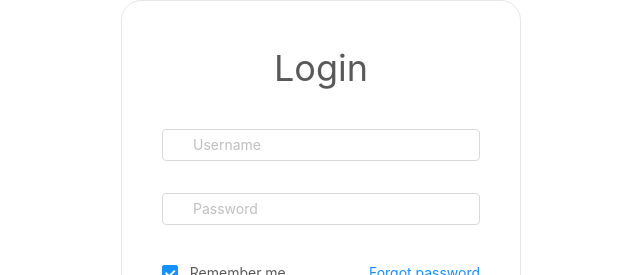
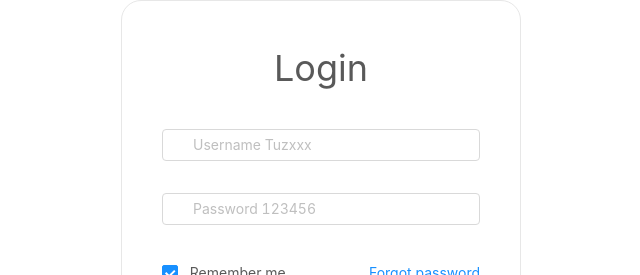
Before and after one commit to Tuzxx/PhotoLibraryWeb, a Vue app: page /#/login in a window 1280 px wide. Shown: the part 100-375 px from the top of the page, without its empty margins (319-959 px from the left). Built offline with nearby package versions, Linux system fonts and the light colour scheme.

Commit message:
提供默认账户密码

```diff
--- a/src/components/login/LoginForm.vue
+++ b/src/components/login/LoginForm.vue
@@ -16,7 +16,7 @@
               'username',
               { rules: [{ required: true, message: 'Please input your username!' }] },
             ]"
-            placeholder="Username"
+            placeholder="Username Tuzxxx"
             autocomplete="on"
           >
             <a-icon slot="prefix" type="user" style="color: rgba(0,0,0,.25)" />
@@ -29,7 +29,7 @@
               { rules: [{ required: true, message: 'Please input your Password!' }] },
             ]"
             type="password"
-            placeholder="Password"
+            placeholder="Password 123456"
             autocomplete="off"
           >
             <a-icon slot="prefix" type="lock" style="color: rgba(0,0,0,.25)" />
```
